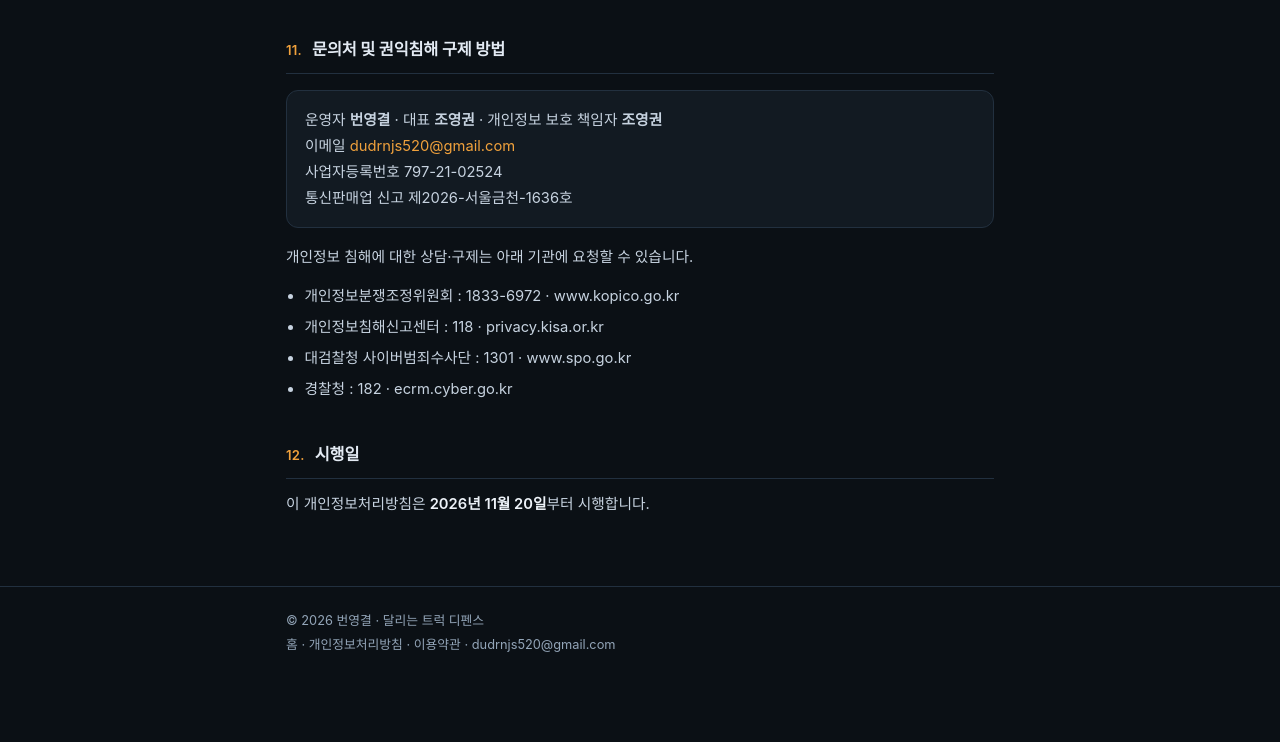
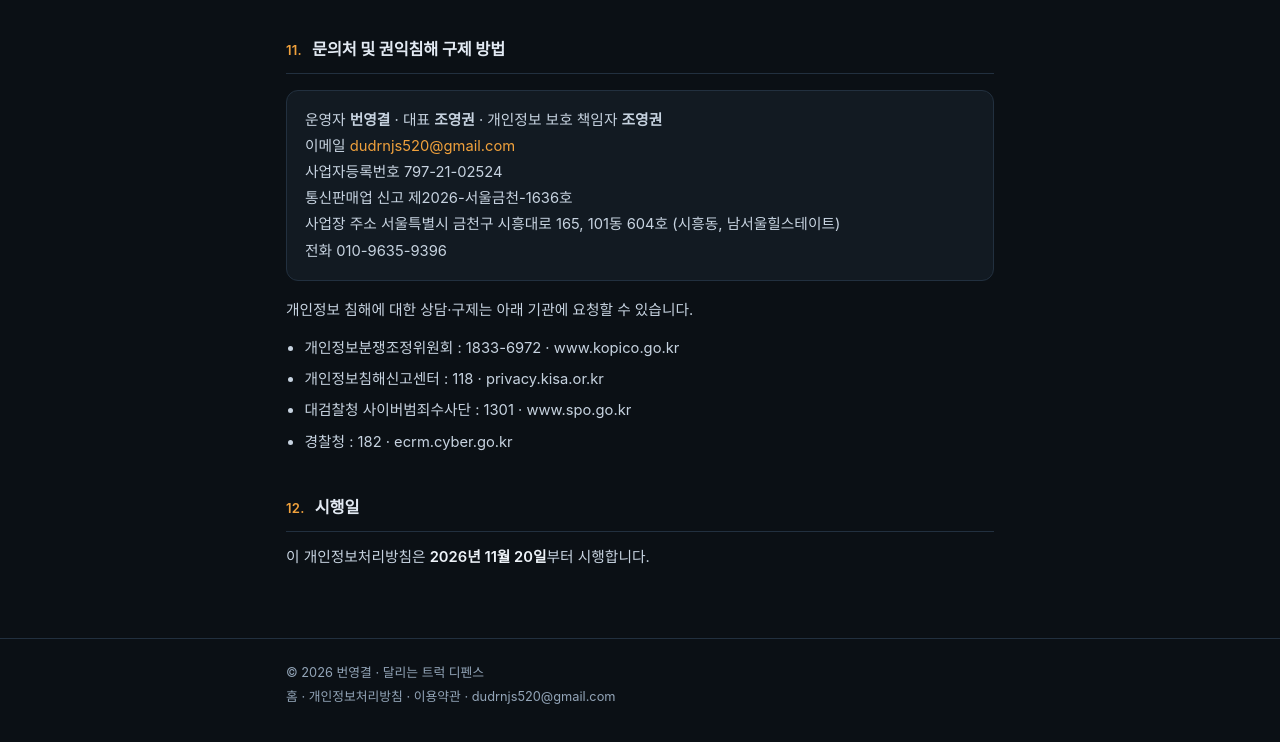
Before and after one commit to dudrnjs520-crypto/dudrnjs520-crypto.github.io, a plain HTML site: page privacy.html in a window 1280 px wide. Shown: the part 4936-5678 px from the top of the page. Before the commit the page ends 5647 px from the top, so only its background shows below. Drawn offline with Linux system fonts and the light colour scheme.

Commit message:
사업자 정보 보강: 사업장 주소·전화번호 명시 (약관 제16조, 개인정보처리방침 제11조)

```diff
--- a/privacy.html
+++ b/privacy.html
@@ -351,7 +351,9 @@
       운영자 <b>번영결</b> · 대표 <b>조영권</b> · 개인정보 보호 책임자 <b>조영권</b><br />
       이메일 <a href="mailto:dudrnjs520@gmail.com">dudrnjs520@gmail.com</a><br />
       사업자등록번호 <span class="nw">797-21-02524</span><br />
-      통신판매업 신고 <span class="nw">제2026-서울금천-1636호</span>
+      통신판매업 신고 <span class="nw">제2026-서울금천-1636호</span><br />
+      사업장 주소 서울특별시 금천구 시흥대로 165, 101동 604호 (시흥동, 남서울힐스테이트)<br />
+      전화 <span class="nw">010-9635-9396</span>
     </p>
   </div>
   <p>개인정보 침해에 대한 상담·구제는 아래 기관에 요청할 수 있습니다.</p>
```
Also changed, not shown: terms.html (+3 -2 lines).
